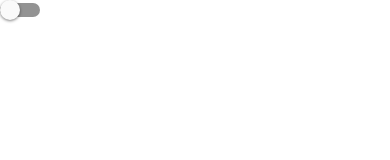
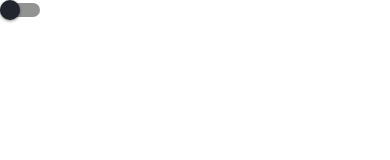
Before and after one commit to IMRANDIL/calculator_app-using-react-native, a React Native app: screen / in a window 390 px wide. Shown: the top 160 px of the page. Built offline with nearby package versions, Linux system fonts and the light colour scheme.

Commit message:
some more native

```diff
--- a/App.jsx
+++ b/App.jsx
@@ -18,6 +18,7 @@ const App = () => {
       <Switch
         value={darkTheme}
         onValueChange={() => setDarkTheme(!darkTheme)}
+        thumbColor={darkTheme ? colors.light : colors.dark}
       />
     </View>
   );
```
